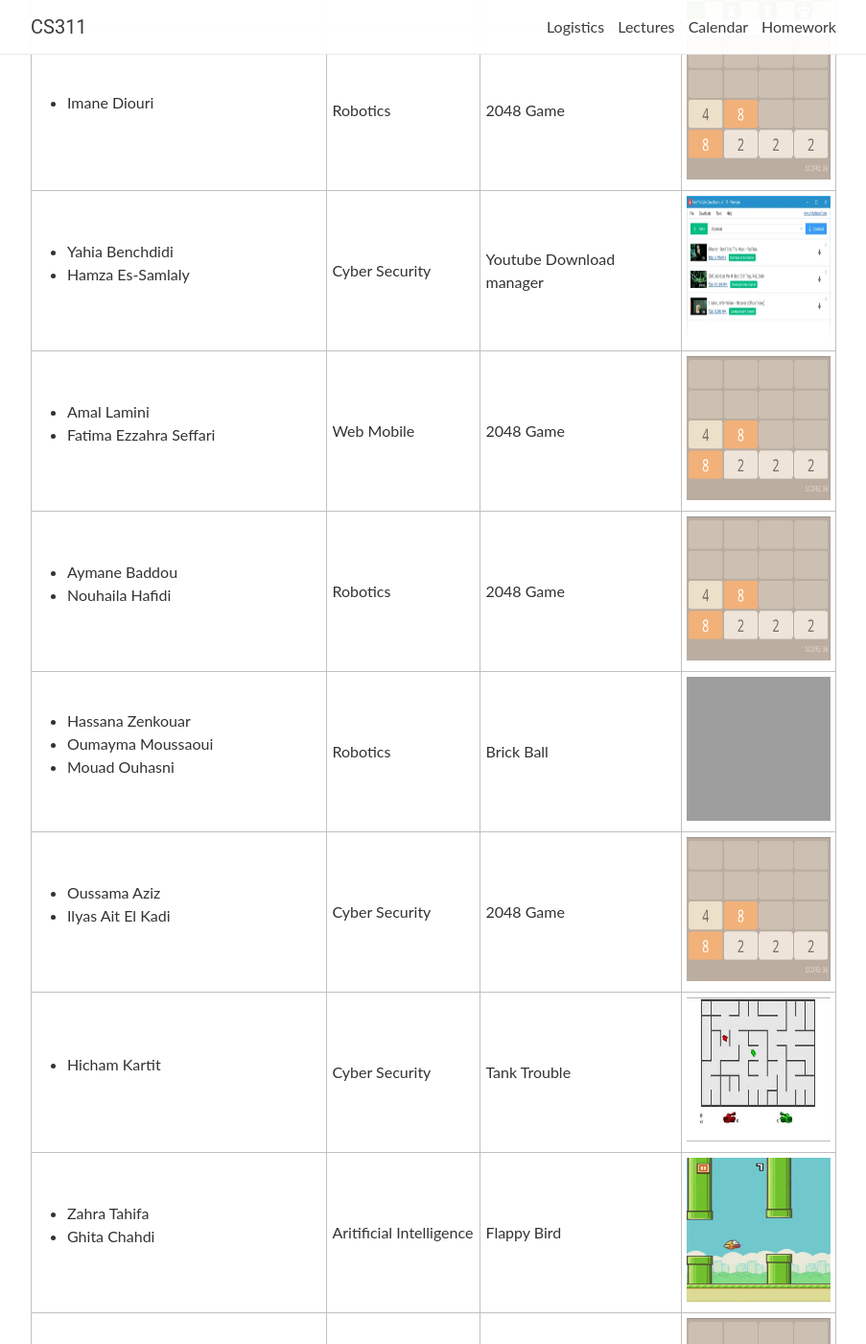
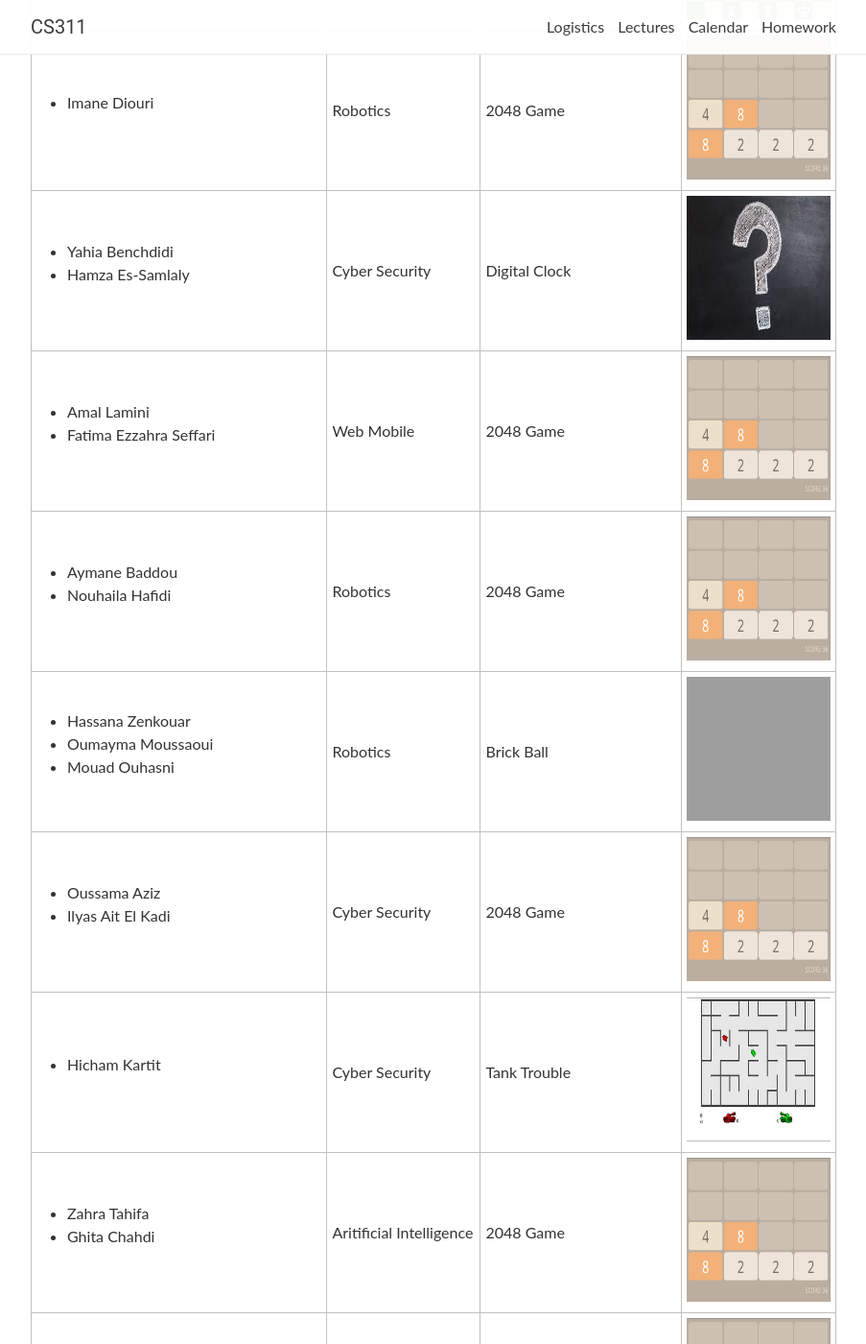
Before and after one commit to anassBelcaid/CS311, a Jekyll site: the page built from _announcements/2021-12-24-FinalProjectGroups.md, in a window 1280 px wide and 1400 px high, scrolled down 3973 px. Shown: the whole window at 96% size, without its empty margins (188-1091 px from the left). Built offline with Jekyll 4.4.1, drawn with Linux system fonts in a browser that asks for light colours; nearby versions of some CDN libraries; comment, search, counter and statistics services are not loaded.

Commit message:
Other changes in the projects

```diff
--- a/_announcements/2021-12-24-FinalProjectGroups.md
+++ b/_announcements/2021-12-24-FinalProjectGroups.md
@@ -137,6 +137,7 @@ your online **report** where you will put all the documentation for your steps.
 		<td>Cyber security</td>
 		<td> Tetris Game</td>
 		<td>
+<!-- https://github.com/Chaima-LGDOUR/finalProject -->
 		<a href="www.google.com">
 		<img class="fit-picture"
      src="{{ site.url }}{{ site.baseurl }}/assets/img/tetrix.png"
@@ -457,11 +458,11 @@ your online **report** where you will put all the documentation for your steps.
 		</ul>
 		</td>
 		<td> Cyber Security   </td>
-		<td> Youtube Download manager</td>
+		<td> Digital Clock</td>
 		<td>
 		<a href="www.google.com">
 		<img class="fit-picture"
-     src="{{ site.url }}{{ site.baseurl }}/assets/img/youtube-dl.png"
+     src="{{ site.url }}{{ site.baseurl }}/assets/img/missing.jpg"
      width="150" height="150"
      alt="Grapefruit slice atop a pile of other slices">
      </a>
@@ -571,11 +572,11 @@ your online **report** where you will put all the documentation for your steps.
 		</ul>
 		</td>
 		<td> Aritificial Intelligence </td>
-		<td> Flappy Bird</td>
+		<td> 2048 Game</td>
 		<td>
 		<a href="www.google.com">
 		<img class="fit-picture"
-     src="{{ site.url }}{{ site.baseurl }}/assets/img/flappy_bird.jpg"
+     src="{{ site.url }}{{ site.baseurl }}/assets/img/lecture1/game_2048.png"
      width="150" height="150"
      alt="Grapefruit slice atop a pile of other slices">
      </a>
```
